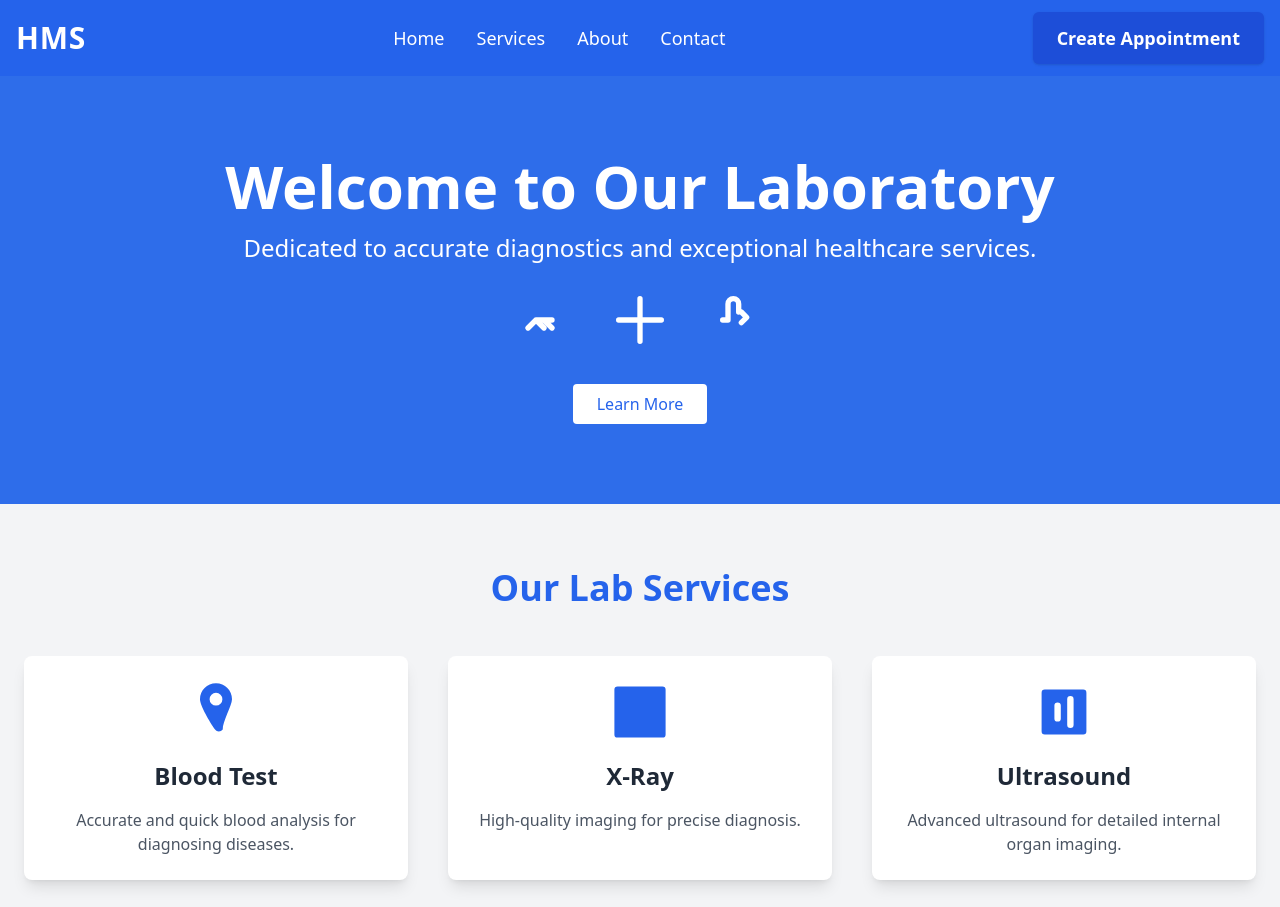
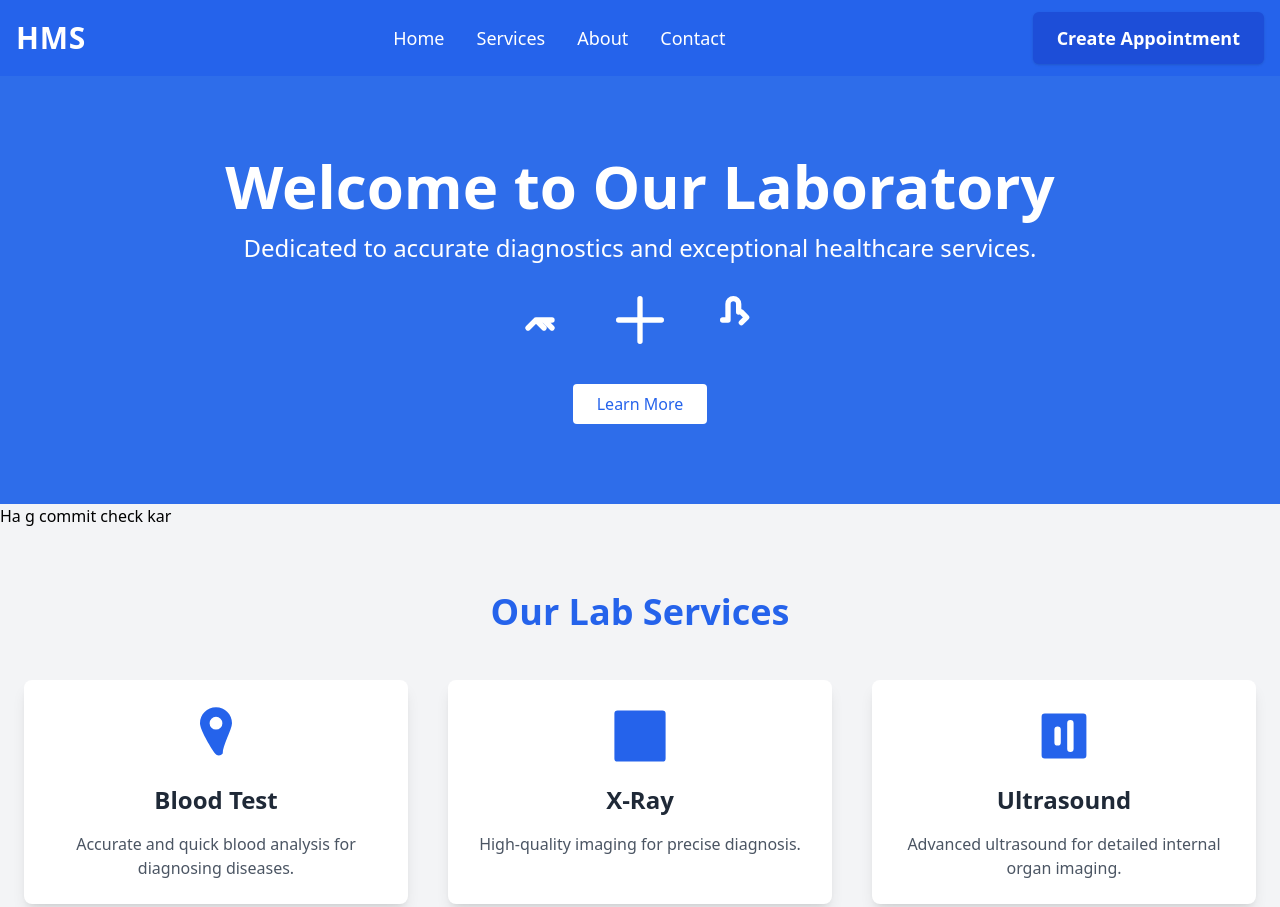
Before and after one commit to itxhamzamaqsood/test, a plain HTML site: page index.html in a window 1280 px wide. Shown: the top 907 px of the page. Drawn offline with nearby package versions, Linux system fonts and the light colour scheme; a script that the page names is missing.

Commit message:
checking reverting test

```diff
--- a/index.html
+++ b/index.html
@@ -142,7 +142,7 @@ html {
       </button>
     </div>
   </section>
-
+  <h1>Ha g commit check kar</h1>
   <!-- Services Section -->
   <!-- Font Awesome CDN for Icons -->
   <script src="https://kit.fontawesome.com/a076d05399.js" crossorigin="anonymous"></script>
```
